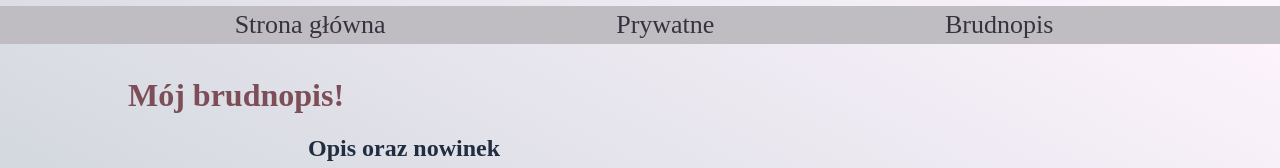
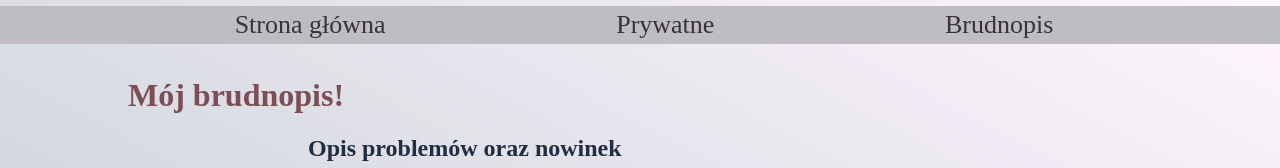
Before and after one commit to karolwasemann/homepage, a plain HTML site: page brudnopis.html in a window 1280 px wide. Shown: the top 168 px of the page. Drawn offline with Linux system fonts and the light colour scheme.

Commit message:
Fixing git problems

```diff
--- a/brudnopis.html
+++ b/brudnopis.html
@@ -29,7 +29,7 @@
         alt="Moje zdjęcie z psem"
       />
       <section class="articles">
-        <h2 class="articles__heading">Opis oraz nowinek</h2>
+        <h2 class="articles__heading">Opis problemów oraz nowinek</h2>
         <article class="article">
           <h3 class="article title">Opis nowych znaczników HTML-a</h3>
           <ul class="list">
```
